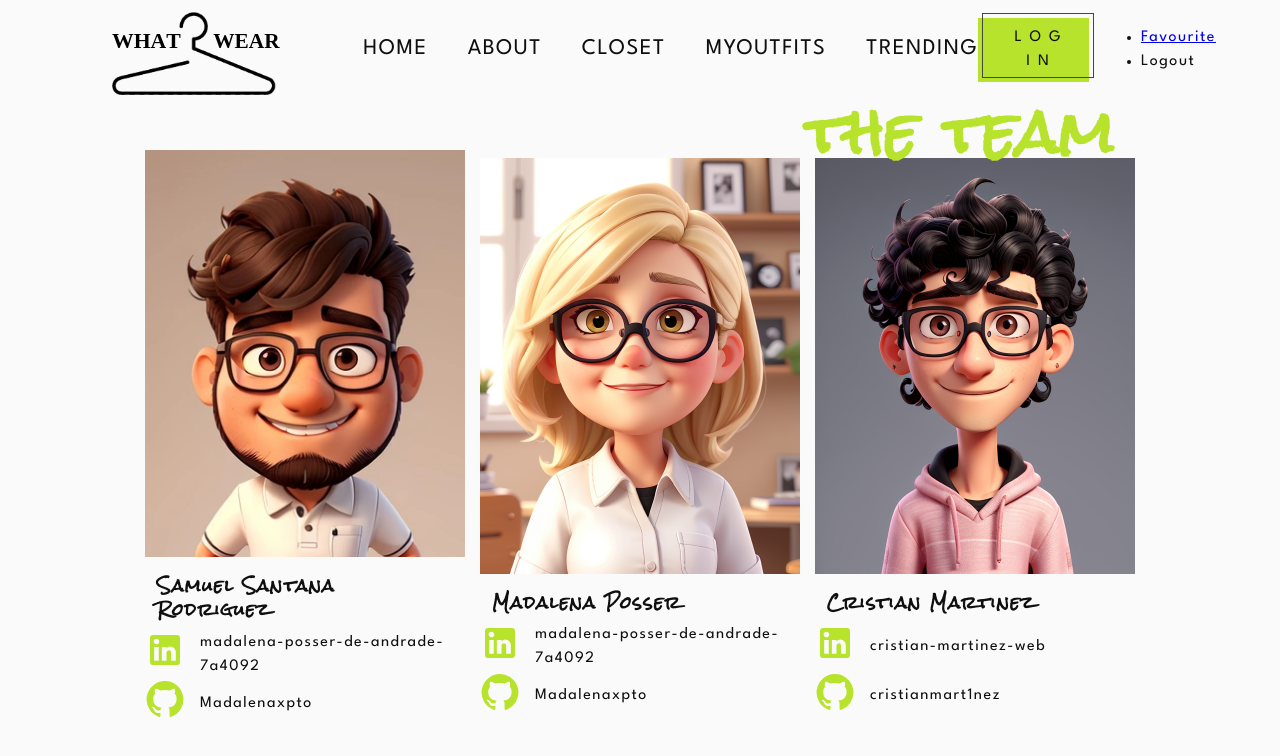
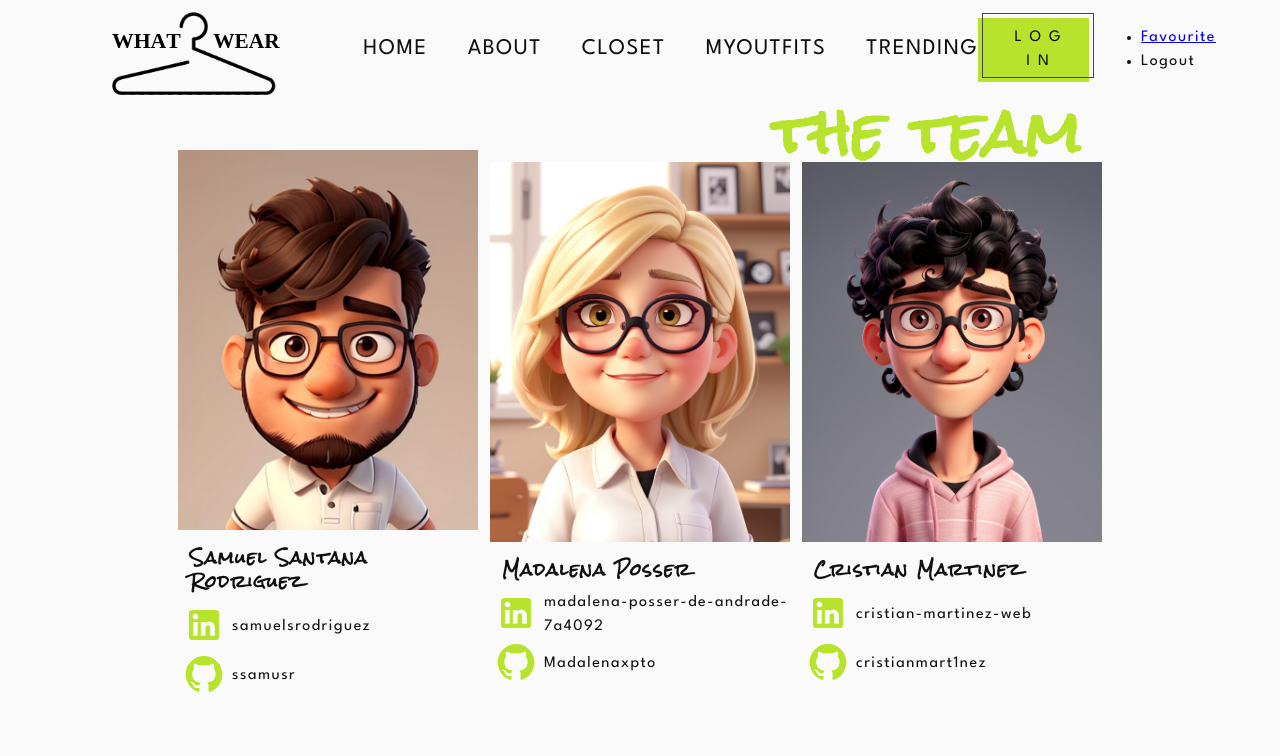
Before and after one commit to CristianMart1nez/What2Wear, a React (Vite) app in the folder what2wear/: page /about in a window 1280 px wide. Shown: the top 756 px of the page. Built offline with nearby package versions, Linux system fonts and the light colour scheme.

Commit message:
Fixed text alignment. Need to align images

```diff
--- a/what2wear/src/pages/AboutUsPage/AboutUsPage.css
+++ b/what2wear/src/pages/AboutUsPage/AboutUsPage.css
@@ -1,5 +1,4 @@
 .about-container {
-
   width: 90vw;
   height: 100%;
   margin: 0 auto;
@@ -15,20 +14,9 @@
   flex-wrap: wrap;
   justify-content: center;
   align-items: center;
-    gap: 15px;
+  gap: 12px;
 }
 
-  .about-logo-container {
-display: flex;
-align-items: center;
-gap: 15px;
-  }
-
-  .about-logo-container svg {
-   color: var(--green);
-   font-size: 40px;
-
-    }
 h2 {
   position: absolute;
   font-family: var(--ff-rock);
@@ -38,16 +26,16 @@ gap: 15px;
   right: 20px;
 }
 
-  h3 {
-    font-family: var(--ff-rock);
-    color: var(--black);
-    font-size: 1rem;
-    padding: 8px 12px;
+.about-card-container {
+  display: flex;
+  flex-direction: column;
+  gap: 8px;
+  width: 300px;
 }
 
 .about-img-container {
-    height: auto;
-    max-width: 320px;
+  height: 380px;
+  width: 100%;
   overflow: hidden;
 }
 
@@ -55,3 +43,28 @@ gap: 15px;
   object-fit: cover;
   width: 100%;
 }
+
+.about-info-container {
+  display: flex;
+  flex-direction: column;
+}
+
+.about-info-container h3 {
+  font-family: var(--ff-rock);
+  color: var(--black);
+  font-size: 1rem;
+}
+
+.about-logo-container {
+  display: flex;
+  align-items: center;
+  gap: 8px;
+  margin-left: 6px;
+}
+
+.about-logo-container svg {
+  color: var(--green);
+  font-size: 40px;
+  position: relative;
+  top: 3px;
+}
--- a/what2wear/src/pages/AboutUsPage/AboutUsPage.jsx
+++ b/what2wear/src/pages/AboutUsPage/AboutUsPage.jsx
@@ -8,45 +8,64 @@ export const AboutUsPage = () => {
       <div className='about-images-container'>
         <h2>the team</h2>
 
-        <article className='about-img-container'>
-          <img src="./src/assets/images/about/samuel.png" alt="" />
-         <h3>
-          Samuel Santana Rodriguez
-          </h3>
-          <article className='about-logo-container'>
-         <a href="https://www.linkedin.com/in/madalena-posser-de-andrade-7a40925"><LinkedInIcon/></a>madalena-posser-de-andrade-7a4092
-            </article>
-            <article className='about-logo-container'>
-         <a href="https://www.linkedin.com/in/madalena-posser-de-andrade-7a40925"><GitHubIcon/></a>Madalenaxpto
-         </article>
+        <article className='about-card-container'>
+          <div className="about-img-container">
+            <img src="./src/assets/images/about/samuel.png" alt="" />
+          </div>
+          <div className="about-info-container">
+            <h3>Samuel Santana Rodriguez</h3>
+
+            <div className='about-logo-container'>
+              <a href="https://www.linkedin.com/in/madalena-posser-de-andrade-7a40925"><LinkedInIcon /></a>
+              <span>samuelsrodriguez</span>
+            </div>
+
+            <div className='about-logo-container'>
+              <a href="https://www.linkedin.com/in/madalena-posser-de-andrade-7a40925"><GitHubIcon /></a>
+              <span>ssamusr</span>
+            </div>
+          </div>
         </article>
 
-        <article className='about-img-container'>
-          <img src="./src/assets/images/about/madalena.png" alt="" />
-          <h3>
-          Madalena Posser
-         </h3>
-         <article className='about-logo-container'>
-         <a href="https://www.linkedin.com/in/madalena-posser-de-andrade-7a40925"><LinkedInIcon/></a>madalena-posser-de-andrade-7a4092
-            </article>
-            <article className='about-logo-container'>
-         <a href="https://www.linkedin.com/in/madalena-posser-de-andrade-7a40925"><GitHubIcon/></a>Madalenaxpto
-         </article>
+        <article className='about-card-container'>
+          <div className="about-img-container">
+            <img src="./src/assets/images/about/madalena.png" alt="" />
+          </div>
+          <div className="about-info-container">
+            <h3>Madalena Posser</h3>
+
+            <div className='about-logo-container'>
+              <a href="https://www.linkedin.com/in/madalena-posser-de-andrade-7a40925"><LinkedInIcon /></a>
+              <span>madalena-posser-de-andrade-7a4092</span>
+            </div>
+
+            <div className='about-logo-container'>
+              <a href="https://www.linkedin.com/in/madalena-posser-de-andrade-7a40925"><GitHubIcon /></a>
+              <span>Madalenaxpto</span>
+            </div>
+          </div>
         </article>
 
-        <article className='about-img-container'>
-          <img src="./src/assets/images/about/chris.png" alt="" />
-          <h3>
-          Cristian Martinez
-          </h3>
-          <article className='about-logo-container'>
-         <a href="https://www.linkedin.com/in/cristian-martinez-web"><LinkedInIcon/></a>cristian-martinez-web
-            </article>
-            <article className='about-logo-container'>
-         <a href="https://www.github.com/cristianmart1nez"><GitHubIcon/></a>cristianmart1nez
-         </article>
+        <article className='about-card-container'>
+          <div className="about-img-container">
+            <img src="./src/assets/images/about/chris.png" alt="" />
+          </div>
+          <div className="about-info-container">
+            <h3>Cristian Martinez</h3>
+
+            <div className='about-logo-container'>
+              <a href="https://www.linkedin.com/in/madalena-posser-de-andrade-7a40925"><LinkedInIcon /></a>
+              <span>cristian-martinez-web</span>
+            </div>
+
+            <div className='about-logo-container'>
+              <a href="https://www.linkedin.com/in/madalena-posser-de-andrade-7a40925"><GitHubIcon /></a>
+              <span>cristianmart1nez</span>
+            </div>
+          </div>
         </article>
       </div>
 
-    </section> )
+    </section>
+  )
 }
--- a/what2wear/src/pages/MyOutfitsPage/MyOutfitsPage.jsx
+++ b/what2wear/src/pages/MyOutfitsPage/MyOutfitsPage.jsx
@@ -13,19 +13,17 @@ export const MyOutfitsPage = () => {
   const [clothingInfo, setClothingInfo] = useState([]);
   const [jumpers, setJumpers] = useState([]);
   const [upperparts, setUpperparts] = useState([]);
-  const [dress, setDress] = useState([]);
   const [downparts, setDownparts] = useState([]);
   const [shoes, setShoes] = useState([]);
   const [indexJumpers, setIndexJumpers] = useState(0);
   const [indexUpperparts, setIndexUpperparts] = useState(0);
-  const [indexDress, setIndexDress] = useState(0);
   const [indexDownparts, setIndexDownparts] = useState(0);
   const [indexShoes, setIndexShoes] = useState(0);
 
   useEffect(() => {
     document.title = "What2Wear | My Outfits";
 
-    if(!isAuthenticated && !token) {
+    if(!isAuthenticated) {
       navigate('/login')
     }
   }, []);
@@ -158,7 +156,6 @@ export const MyOutfitsPage = () => {
               src={upperparts[indexUpperparts]?.img_url}
               className="outfits-upperparts"
             />
-            <img src={dress[indexDress]?.img_url} className="outfits-dress" />
             <img
               src={downparts[indexDownparts]?.img_url}
               className="outfits-downparts"
```
Lines whose indentation alone changed are shown as unchanged.
